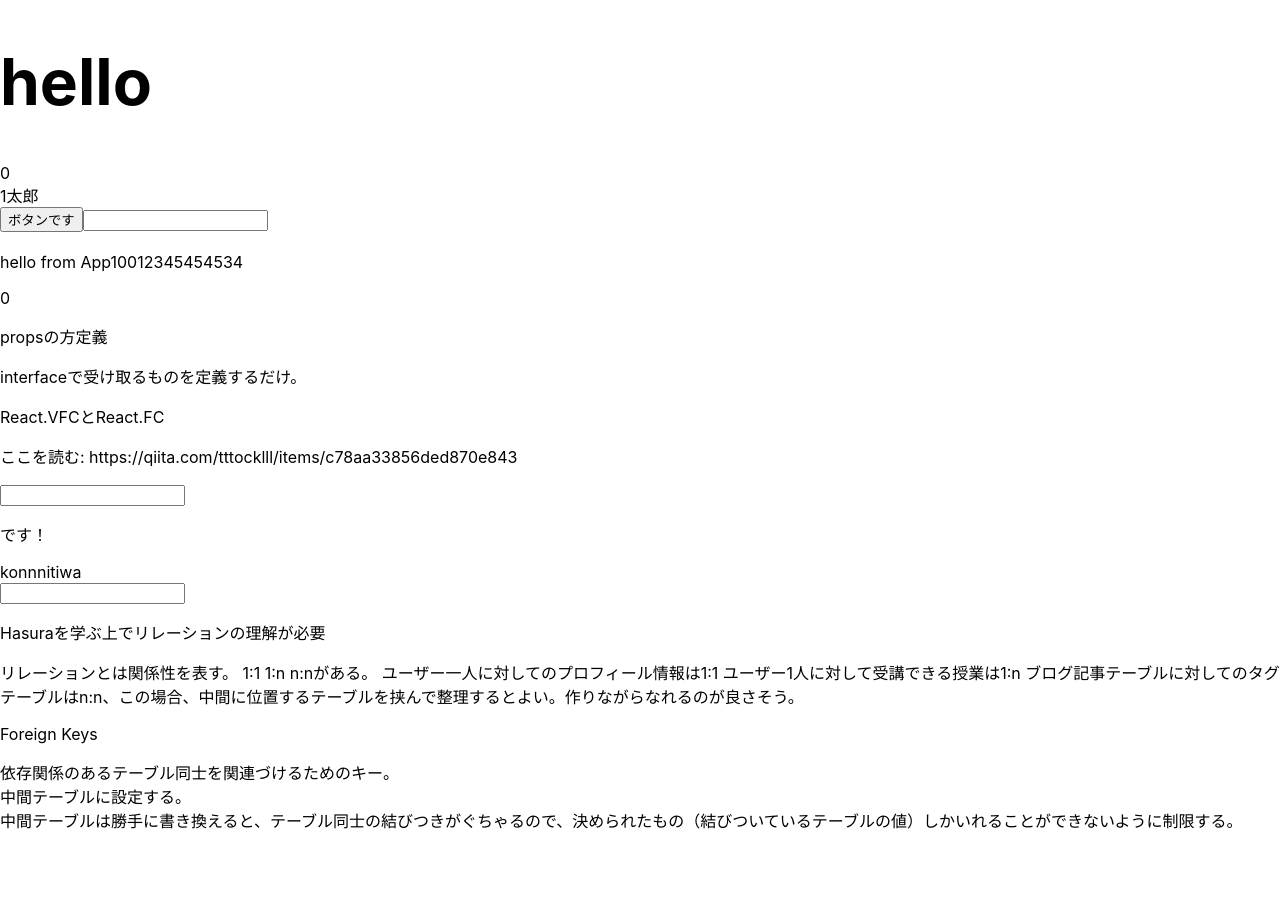
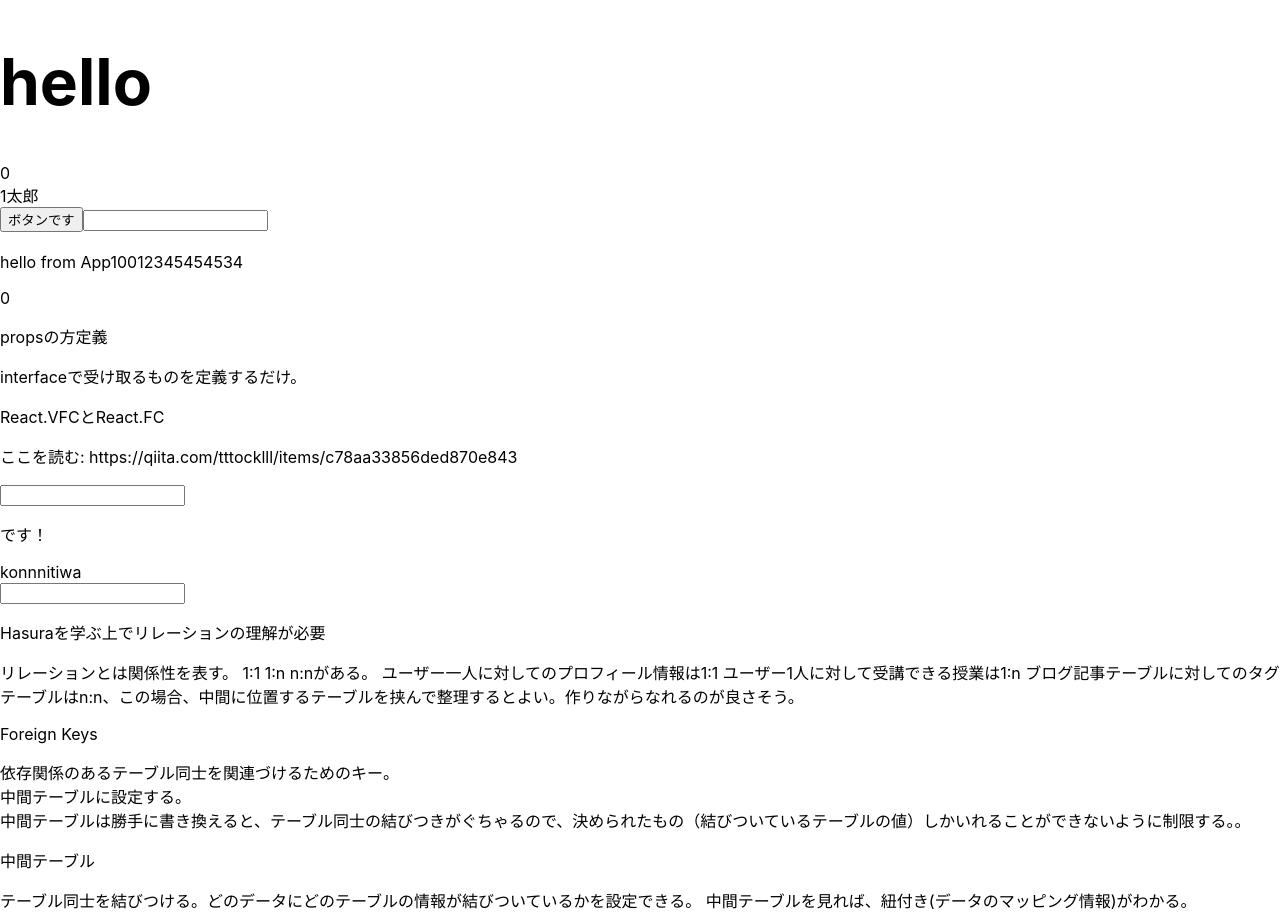
Before and after one commit to masashi49/reacthookNextJs, a Next.js app in the folder myapp/: page /TestPage in a window 1280 px wide. Before the commit the page ends 832 px from the top, so only its background shows below. Built offline with nearby package versions, Linux system fonts and the light colour scheme.

Commit message:
中間テーブルの役割

```diff
--- a/myapp/pages/TestPage.tsx
+++ b/myapp/pages/TestPage.tsx
@@ -33,7 +33,10 @@ const Riretion: React.FC = () => {
       <p>Foreign Keys</p>
       依存関係のあるテーブル同士を関連づけるためのキー。<br />
       中間テーブルに設定する。<br />
-      中間テーブルは勝手に書き換えると、テーブル同士の結びつきがぐちゃるので、決められたもの（結びついているテーブルの値）しかいれることができないように制限する。
+      中間テーブルは勝手に書き換えると、テーブル同士の結びつきがぐちゃるので、決められたもの（結びついているテーブルの値）しかいれることができないように制限する。。
+      <p>中間テーブル</p>
+      テーブル同士を結びつける。どのデータにどのテーブルの情報が結びついているかを設定できる。
+      中間テーブルを見れば、紐付き(データのマッピング情報)がわかる。
     </div>
   )
 }
```
